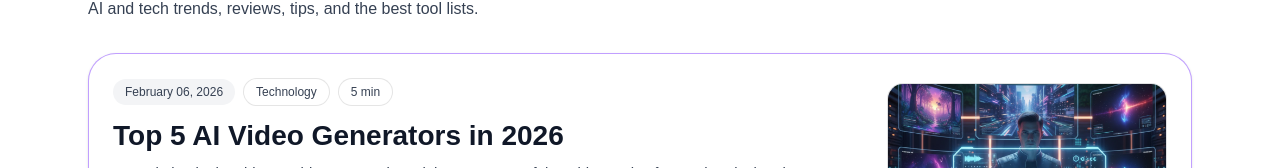
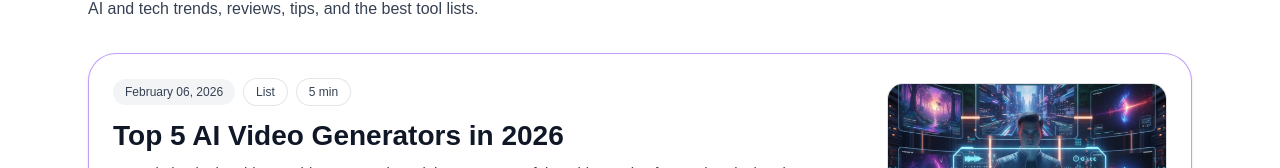
Before and after one commit to altayysf/aipusula, a Next.js app: page /en/blog in a window 1280 px wide. Shown: the part 160-328 px from the top of the page. Built offline with nearby package versions, Linux system fonts and the light colour scheme.

Commit message:
blog12 son

```diff
--- a/data/posts.ts
+++ b/data/posts.ts
@@ -909,8 +909,8 @@ export const posts: BlogPost[] = [
         {
           slug: "en-iyi-yapay-zeka-video-olusturma-araclari-2026",
           dateISO: "2026-02-06",
-          categoryTR: "Teknoloji",
-          categoryEN: "Technology",
+          categoryTR: "Liste",
+          categoryEN: "List",
 
           titleTR: "2026'nın En İyi 5 Yapay Zeka Video Oluşturma Aracı",
           titleEN: "Top 5 AI Video Generators in 2026",
```
